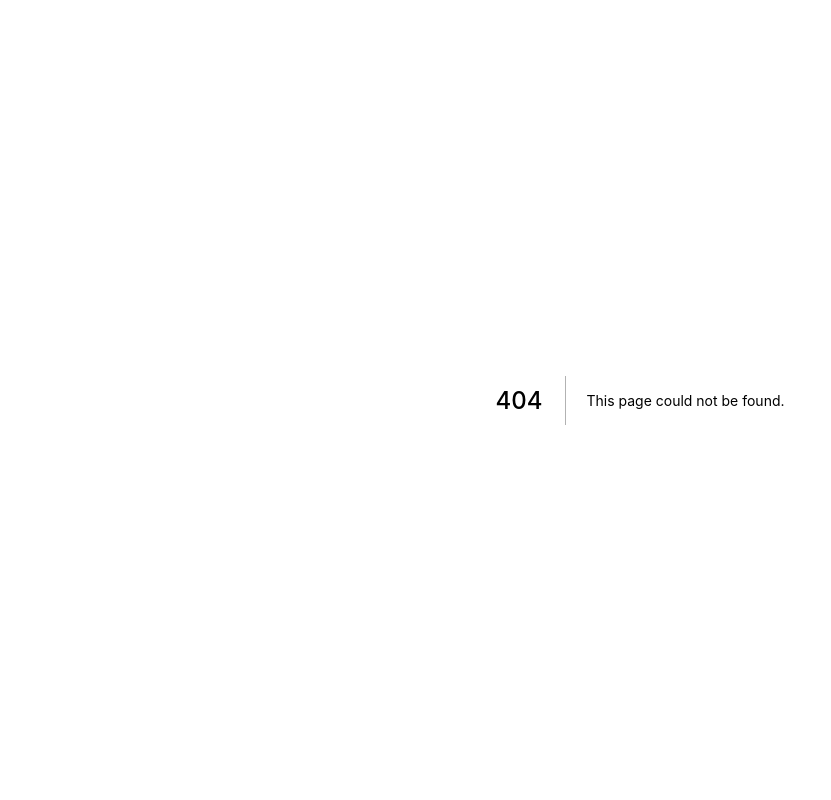
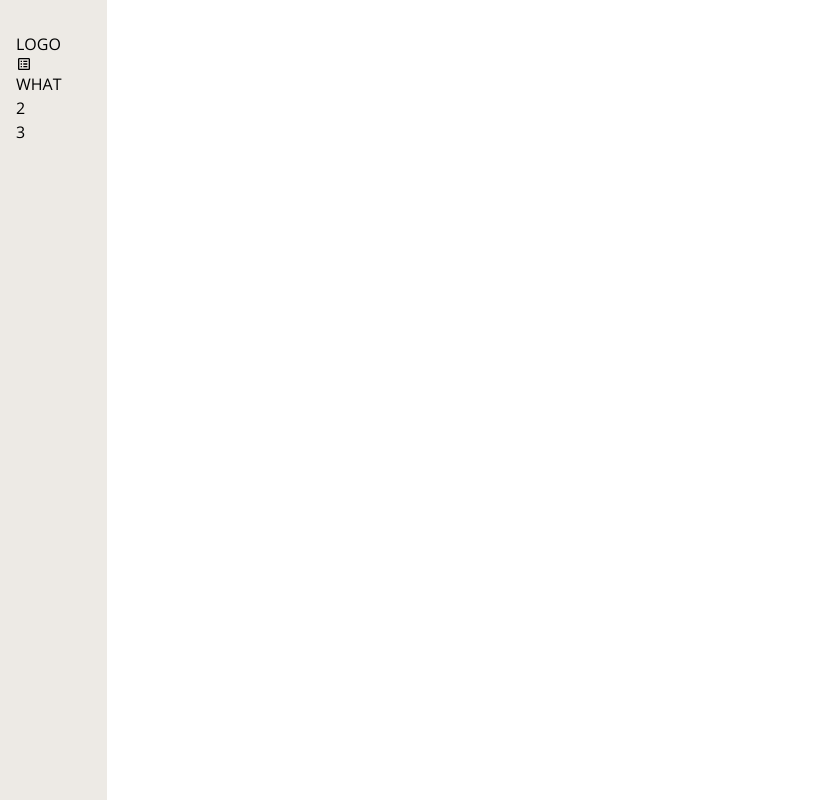
Before and after one commit to anhvungoc21/anony-app, a Next.js app: page /dashboard/my-applications in a window 1280 px wide. Before the commit this address had no page. Shown: the whole page, without its empty margins (0-831 px from the left). Built offline with nearby package versions, Linux system fonts and the light colour scheme.

Commit message:
Ađed fonts, components folder

```diff
--- /dev/null
+++ b/components/navbar.js
@@ -0,0 +1,15 @@
+import {BiSpreadsheet} from "react-icons/bi"
+
+export default function NavBar() {
+  return (
+    <div className="h-full w-1/12 bg-[color:var(--gray)] flex-col pl-4 pr-4 pb-8 pt-8 items-start">
+      <div id="logo">LOGO</div>
+      <div id="my-applications">
+      <BiSpreadsheet/>
+      WHAT
+      </div>
+      <div id="others-applications">2</div>
+      <div id="my-profile">3</div>
+    </div>
+  );
+}
--- a/package.json
+++ b/package.json
@@ -11,7 +11,8 @@
   "dependencies": {
     "next": "12.2.5",
     "react": "18.2.0",
-    "react-dom": "18.2.0"
+    "react-dom": "18.2.0",
+    "react-icons": "^4.4.0"
   },
   "devDependencies": {
     "autoprefixer": "^10.4.8",
--- /dev/null
+++ b/pages/dashboard/my-applications.js
@@ -0,0 +1,13 @@
+import NavBar from "../../components/navBar.js";
+
+// NavBar on left side
+// The rest is the main dashboard
+
+export default function DashBoard() {
+  return (
+    <div className="flex h-screen w-screen">
+      <NavBar></NavBar>
+      <div></div>
+    </div>
+  );
+}
--- a/styles/globals.css
+++ b/styles/globals.css
@@ -1,3 +1,5 @@
+@import url("https://fonts.googleapis.com/css2?family=Open+Sans:wght@300;400;600;700&display=swap");
+
 @tailwind base;
 @tailwind components;
 @tailwind utilities;
@@ -7,4 +9,5 @@
   --light-blue: #a3e1dc;
   --gray: #edeae5;
   --skin: #ffdbcc;
+  font-family: "Open Sans", sans-serif;
 }
```
Also changed, not shown: pages/dashboard/my-profile.js (added), pages/dashboard/others-applications.js (added), 1 other file (tests, documents, lock files or other folders).
